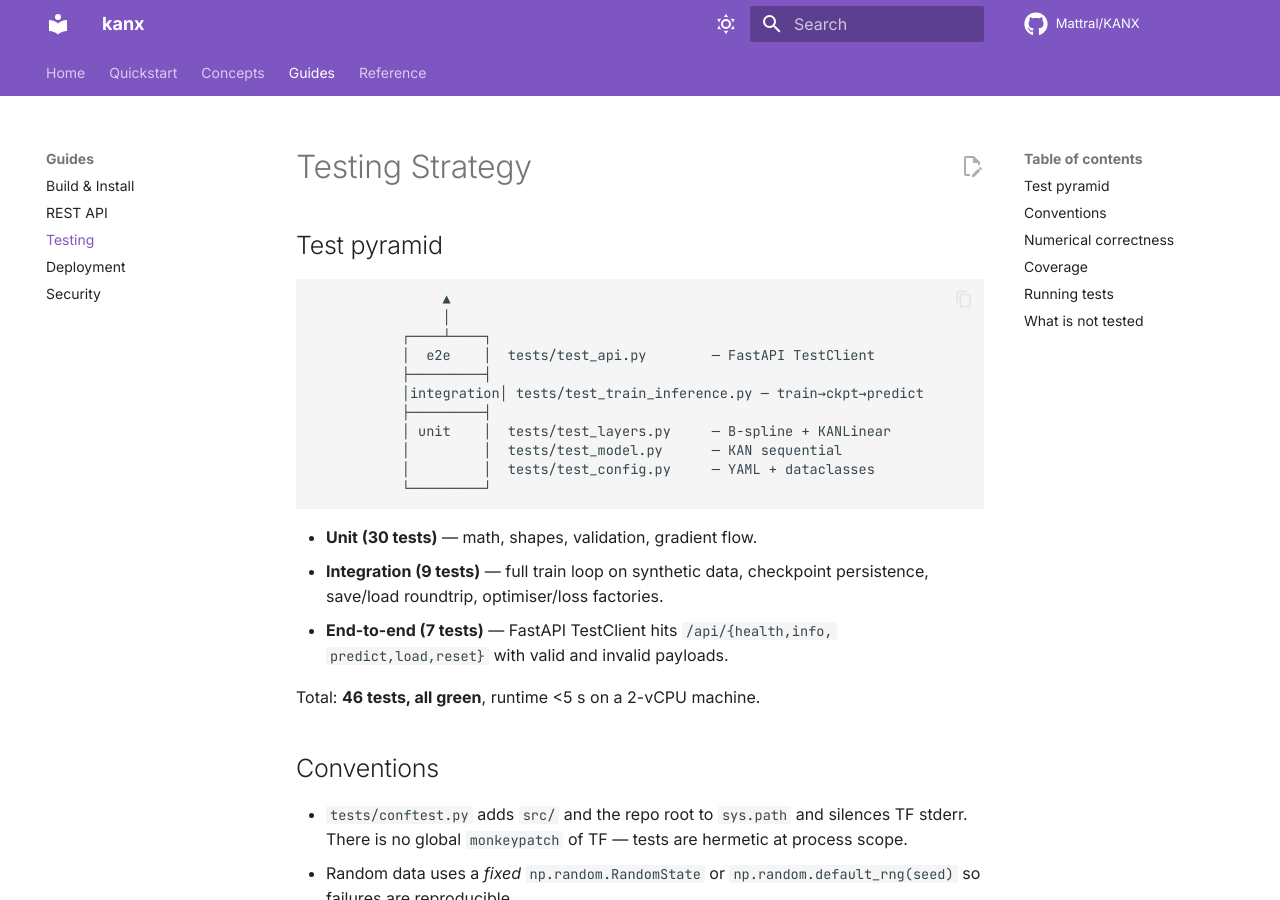
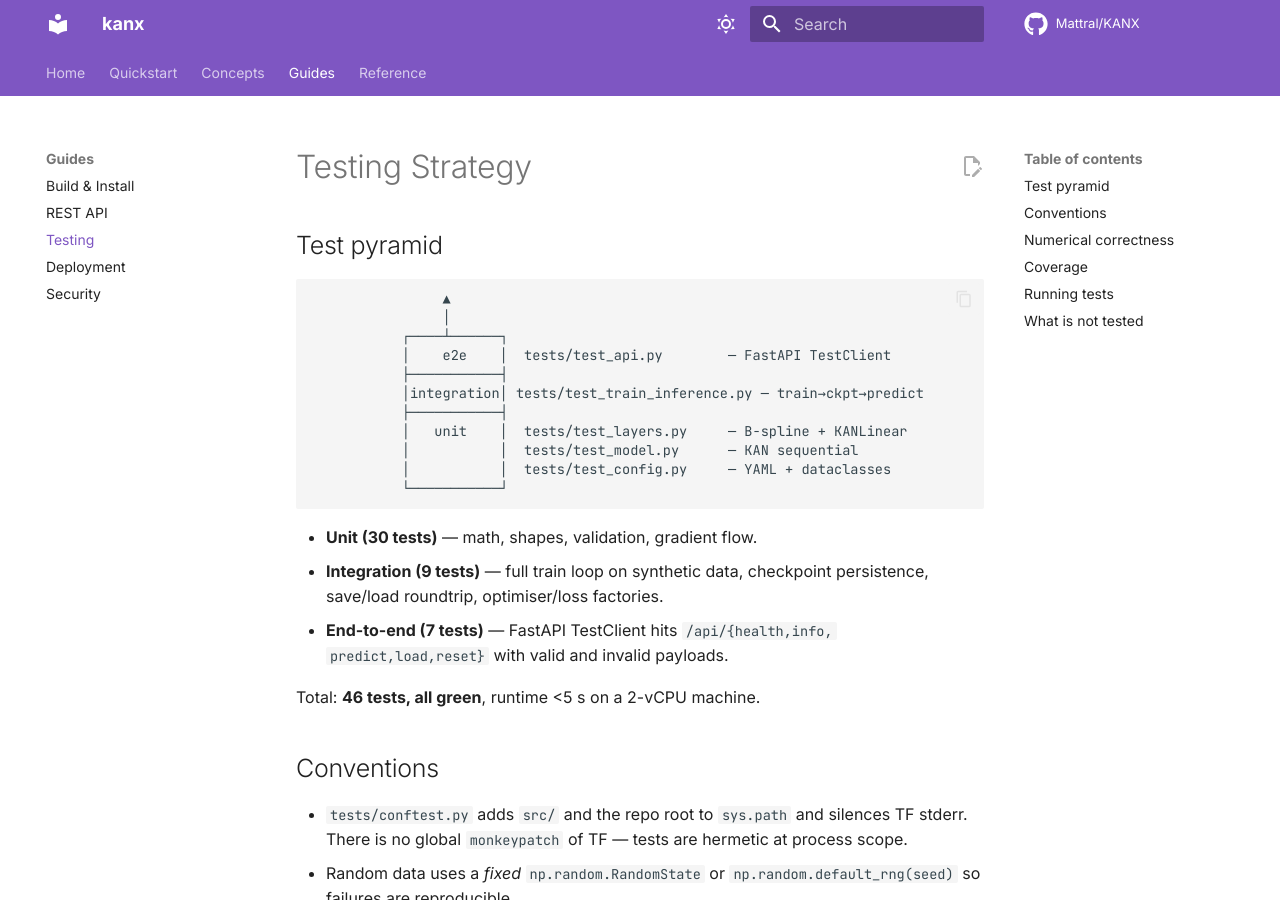
Before and after one commit to Mattral/Kolmogorov-Arnold-Networks, an MkDocs documentation site: the page built from docs/testing.md, in a window 1280 px wide and 900 px high. Built offline with MkDocs 1.6.1 and Material for MkDocs 9.7.7, drawn with Linux system fonts in a browser that asks for light colours; comment, search, counter and statistics services are not loaded.

````diff
--- a/docs/testing.md
+++ b/docs/testing.md
@@ -5,15 +5,15 @@
 ```
                 ▲
                 │
-           ┌────┴────┐
-           │  e2e    │  tests/test_api.py        — FastAPI TestClient
-           ├─────────┤
+           ┌────┴──────┐
+           │    e2e    │  tests/test_api.py        — FastAPI TestClient
+           ├───────────┤
            │integration│ tests/test_train_inference.py — train→ckpt→predict
-           ├─────────┤
-           │ unit    │  tests/test_layers.py     — B-spline + KANLinear
-           │         │  tests/test_model.py      — KAN sequential
-           │         │  tests/test_config.py     — YAML + dataclasses
-           └─────────┘
+           ├───────────┤
+           │   unit    │  tests/test_layers.py     — B-spline + KANLinear
+           │           │  tests/test_model.py      — KAN sequential
+           │           │  tests/test_config.py     — YAML + dataclasses
+           └───────────┘
 ```
 
 * **Unit (30 tests)** — math, shapes, validation, gradient flow.
````
